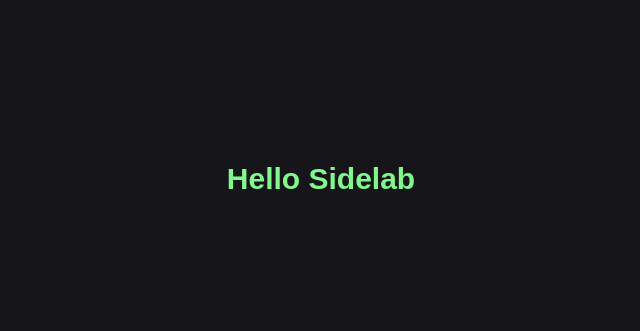
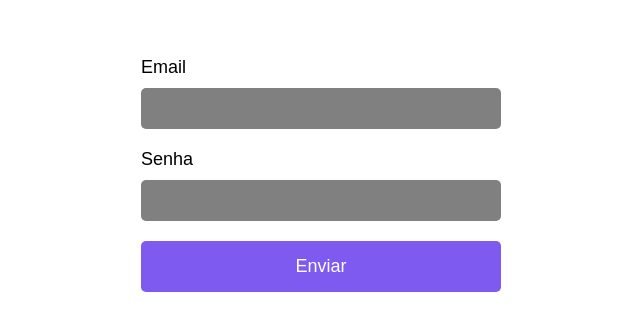
Before and after one commit to sidelab-development/react_template, a React (Vite) app: page /feedback in a window 1280 px wide. Shown: the part 221-552 px from the top of the page, without its empty margins (319-959 px from the left). Built offline with nearby package versions, Linux system fonts and the light colour scheme.

Commit message:
feat: add feedbacks

```diff
--- a/package.json
+++ b/package.json
@@ -8,10 +8,14 @@
     "preview": "vite preview"
   },
   "dependencies": {
+    "@hookform/resolvers": "^2.9.3",
     "axios": "^0.27.2",
     "react": "^18.0.0",
     "react-dom": "^18.0.0",
-    "styled-components": "^5.3.5"
+    "react-hook-form": "^7.33.0",
+    "react-router-dom": "^6.3.0",
+    "styled-components": "^5.3.5",
+    "yup": "^0.32.11"
   },
   "devDependencies": {
     "@types/react": "^18.0.0",
--- a/src/App.tsx
+++ b/src/App.tsx
@@ -1,15 +1,21 @@
 import { ThemeProvider } from 'styled-components';
+import { BrowserRouter } from 'react-router-dom';
 import { theme } from './styles/theme';
 import GlobalStyles from '../src/styles/global';
-import { ExampleComponent } from './components/ExampleComponent';
+import { MainRoutes } from './pages/Routes';
 
 function App() {
   return (
     <ThemeProvider theme={theme}>
-      <ExampleComponent />
-      <GlobalStyles />
+      <BrowserRouter>
+        <MainRoutes />
+        <GlobalStyles />
+      </BrowserRouter>
     </ThemeProvider>
   );
 }
 
 export default App;
+
+// React modal
+// Video
--- /dev/null
+++ b/src/pages/Feedback/index.tsx
@@ -0,0 +1,56 @@
+import { SubmitHandler, useForm } from 'react-hook-form';
+import { yupResolver } from '@hookform/resolvers/yup';
+import { schema } from './schema';
+import {
+  Button,
+  Container,
+  Form,
+  FormControl,
+  Input,
+  Label,
+} from './styles';
+
+type Inputs = {
+  email: string,
+  password: string,
+};
+
+export function Feedback() {
+  const {
+    register,
+    handleSubmit,
+    formState: { errors },
+  } = useForm<Inputs>({
+    resolver: yupResolver(schema),
+  });
+  const onSubmit: SubmitHandler<Inputs> = (data) => console.log(data);
+
+  return (
+    <Container>
+      <Form onSubmit={handleSubmit(onSubmit)}>
+        <FormControl>
+          <Label htmlFor="email">Email</Label>
+          <Input
+            id="email"
+            type="email"
+            {...register('email', { required: true })}
+          />
+        </FormControl>
+
+        <FormControl>
+          <Label htmlFor="password">Senha</Label>
+          <Input
+            id="password"
+            type="text"
+            {...register('password', { required: true })}
+          />
+        </FormControl>
+
+        <Button type="submit">Enviar</Button>
+
+        <h2>{errors.email?.message}</h2>
+        <h2>{errors.password?.message}</h2>
+      </Form>
+    </Container>
+  );
+}
--- /dev/null
+++ b/src/pages/Feedback/schema.ts
@@ -0,0 +1,6 @@
+import * as yup from 'yup';
+
+export const schema = yup.object({
+  email: yup.string().required(),
+  password: yup.number().positive().integer().required(),
+}).required();
--- /dev/null
+++ b/src/pages/Feedback/styles.ts
@@ -0,0 +1,55 @@
+import styled, { css } from 'styled-components';
+
+export const Container = styled.div`
+  background: #fff;
+  height: 100vh;
+  display: flex;
+  align-items: center;
+  justify-content: center;
+`;
+
+export const Form = styled.form`
+  display: flex;
+  flex-direction: column;
+  align-items: center;
+`;
+
+export const FormControl = styled.div`
+  display: flex;
+  flex-direction: column;
+  margin-bottom: 2rem;
+`;
+
+export const Label = styled.label`
+  font-size: 1.8rem;
+  margin-bottom: 1rem;
+`;
+
+export const Input = styled.input`
+  ${({ theme }) => css`
+    width: 36rem;
+    padding: 1rem 1.5rem;
+    font-size: 1.8rem;
+    background-color: gray;
+    border-radius: ${theme.borderRadius[1]};
+    border: none;
+    color: ${theme.colors.white};
+
+    &:focus {
+      outline: none
+    }
+  `}
+`;
+
+export const Button = styled.button`
+  ${({ theme }) => css`
+    width: 36rem;
+    padding: 1.5rem 1.5rem;
+    font-size: 1.8rem;
+    background-color: ${theme.colors.primary};
+    border: none;
+    border-radius: ${theme.borderRadius[1]};
+    color: ${theme.colors.white};
+    margin-bottom: 1rem;
+  `}
+`;
--- /dev/null
+++ b/src/pages/Home/index.tsx
@@ -0,0 +1,7 @@
+import { ExampleComponent } from '../../components/ExampleComponent';
+
+export function Home() {
+  return (
+    <ExampleComponent />
+  );
+}
--- /dev/null
+++ b/src/pages/Home/styles.ts
@@ -0,0 +1,11 @@
+import styled, { css } from 'styled-components';
+
+export const Container = styled.div`
+  ${({ theme }) => css`
+    background: ${theme.colors.background};
+    height: 100vh;
+    display: flex;
+    align-items: center;
+    justify-content: center;
+  `}
+`;
--- /dev/null
+++ b/src/pages/NotFound/index.tsx
@@ -0,0 +1,17 @@
+import { Link } from 'react-router-dom';
+import { Container } from './styles';
+import NotFoundPage from '../../assets/notFound.svg';
+
+export function NotFound() {
+  return (
+    <Container>
+      <title>404</title>
+
+      <img src={NotFoundPage} alt="404" />
+      <h2>
+        Página não encontrada, para voltar clique
+        <Link to="/"> aqui</Link>
+      </h2>
+    </Container>
+  );
+}
--- /dev/null
+++ b/src/pages/NotFound/styles.ts
@@ -0,0 +1,24 @@
+import styled from 'styled-components';
+
+export const Container = styled.div`
+  display: flex;
+  flex-direction: column;
+  justify-content: center;
+  align-items: center;
+
+  height: calc(100vh - 9.6rem);
+
+  img {
+    height: 45rem;
+    margin-bottom: 4rem;
+  };
+
+  h2 {
+    font-size: 2rem;
+  };
+
+  a {
+    font-size: 2rem;
+    text-decoration: none;
+  };
+`;
--- /dev/null
+++ b/src/pages/Routes.tsx
@@ -0,0 +1,18 @@
+import {
+  Routes,
+  Route,
+} from 'react-router-dom';
+
+import { Feedback } from './Feedback';
+import { Home } from './Home';
+import { NotFound } from './NotFound';
+
+export const MainRoutes = () => {
+  return (
+    <Routes>
+      <Route path="/" element={<Home />} />
+      <Route path="/feedback" element={<Feedback />} />
+      <Route path="/*" element={<NotFound />} />
+    </Routes>
+  );
+};
--- a/src/styles/global.ts
+++ b/src/styles/global.ts
@@ -18,7 +18,6 @@ export default createGlobalStyle`
   }
 
   a {
-    color: inherit;
     text-decoration: none;
   }
 
```
Also changed, not shown: src/assets/notFound.svg (added), 1 other file (tests, documents, lock files or other folders).
